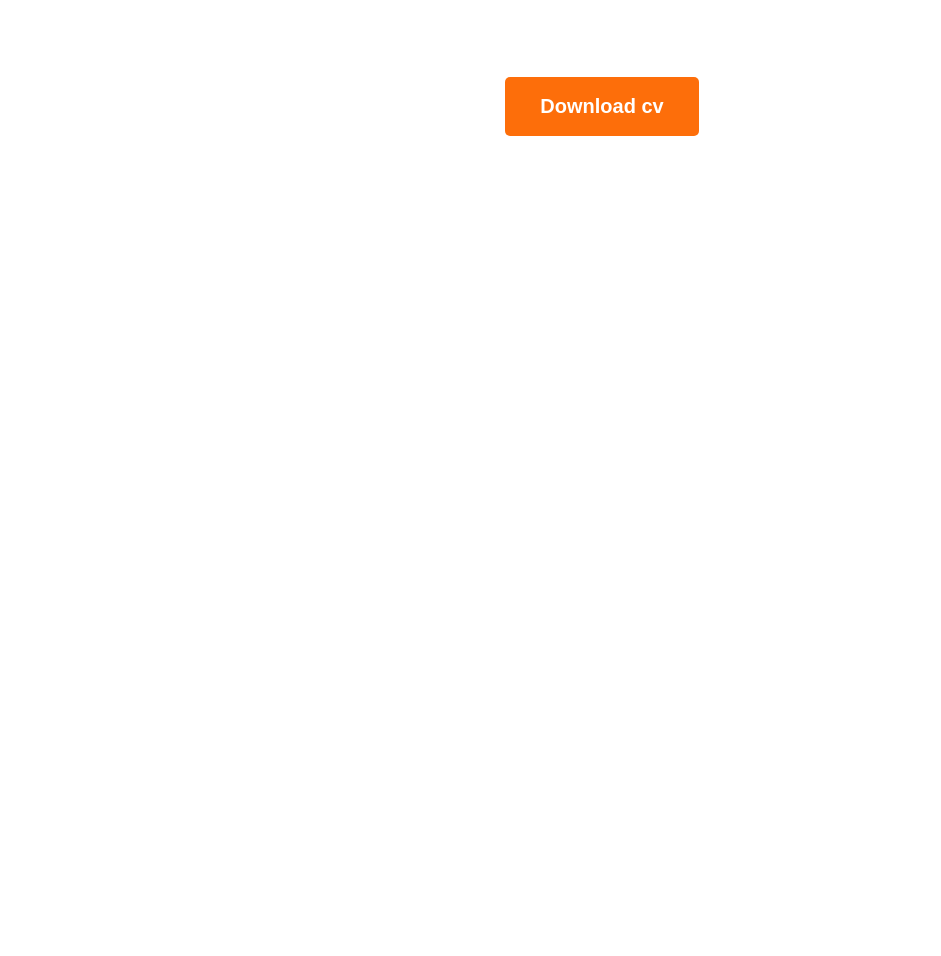
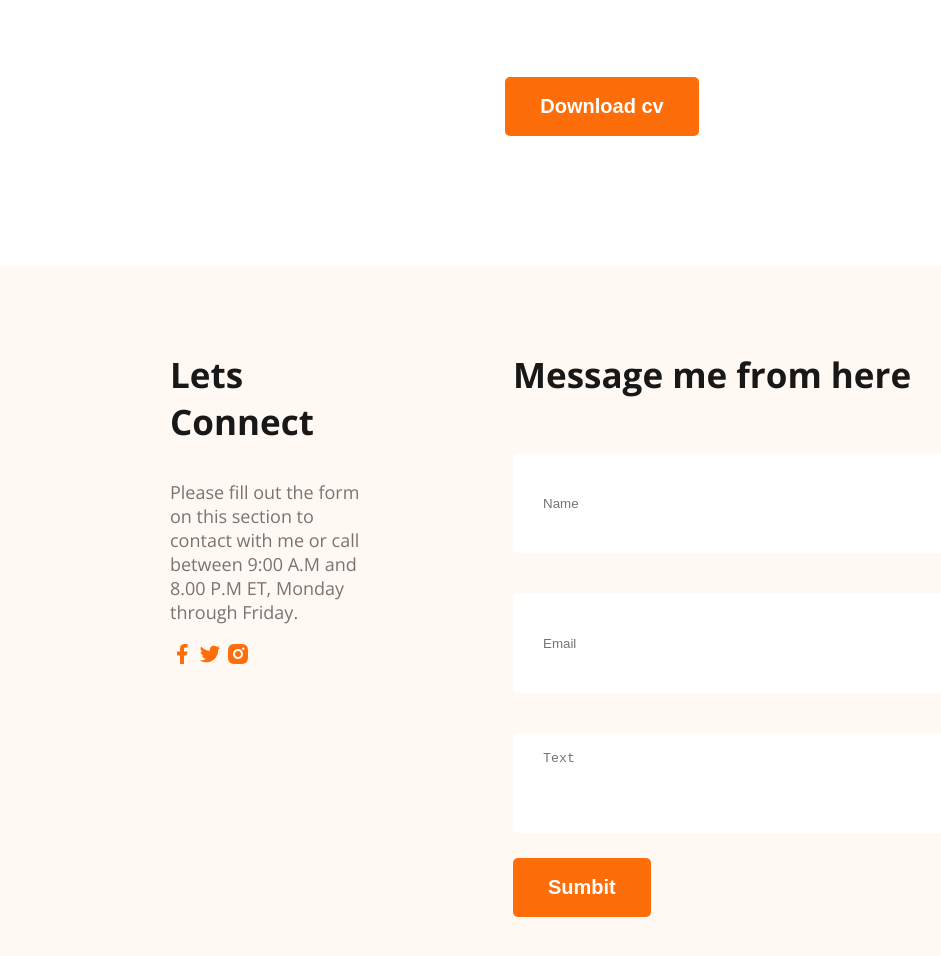
Before and after one commit to Nidan73/web-portfolio, a plain HTML site: page index.html in a window 1280 px wide. Shown: the part 3036-3992 px from the top of the page, without its empty margins (38-979 px from the left). Before the commit the page ends 3302 px from the top, so only its background shows below. Drawn offline with nearby package versions, Linux system fonts and the light colour scheme.

Commit message:
i have created the footer

```diff
--- a/index.html
+++ b/index.html
@@ -205,6 +205,34 @@
         </div>
       </section>
     </main>
-    <footer></footer>
+    <footer class="bg">
+      <div class="footer-container">
+        <div class="footer-colum">
+          <h3 class="section-title">Lets Connect</h3>
+          <p class="section-desc">
+            Please fill out the form on this section to contact with me or call
+            between 9:00 A.M and 8.00 P.M ET, Monday through Friday.
+          </p>
+          <img src="assets/images/icons/facebook.png" alt="" />
+          <img src="assets/images/icons/twitter.png" alt="" />
+          <img src="assets/images/icons/insta.png" alt="" />
+        </div>
+        <div class="footer-colum">
+          <h3 class="section-title">Message me from here</h3>
+          <form>
+            <input type="text" name="" id="" placeholder="Name" />
+            <input type="email" name="" id="" placeholder="Email" />
+            <textarea
+              name=""
+              id=""
+              cols="30"
+              rows="10"
+              placeholder="Text"
+            ></textarea>
+          </form>
+          <button class="button-primary">Sumbit</button>
+        </div>
+      </div>
+    </footer>
   </body>
 </html>
--- a/style/style.css
+++ b/style/style.css
@@ -136,3 +136,27 @@ main section {
   justify-content: space-around;
   gap: 24px;
 }
+.bg {
+  background-color: #fff8f3;
+}
+.footer-container {
+  display: flex;
+  justify-content: space-around;
+  gap: 150px;
+  padding: 50px 200px;
+}
+textarea {
+  resize: none;
+  /* optional: hide any overflow scrollbar */
+  overflow: auto;
+}
+input[type="text"],
+input[type="email"],
+textarea {
+  border-radius: 5px;
+  border: none;
+  height: 64px;
+  width: 461px;
+  padding: 18px 30px;
+  margin: 20px 0;
+}
```
